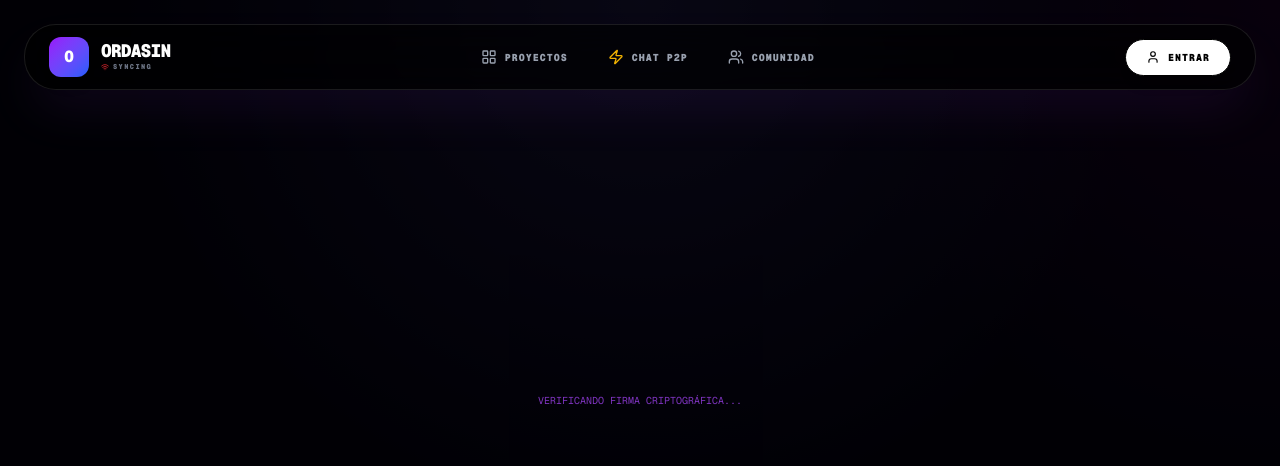
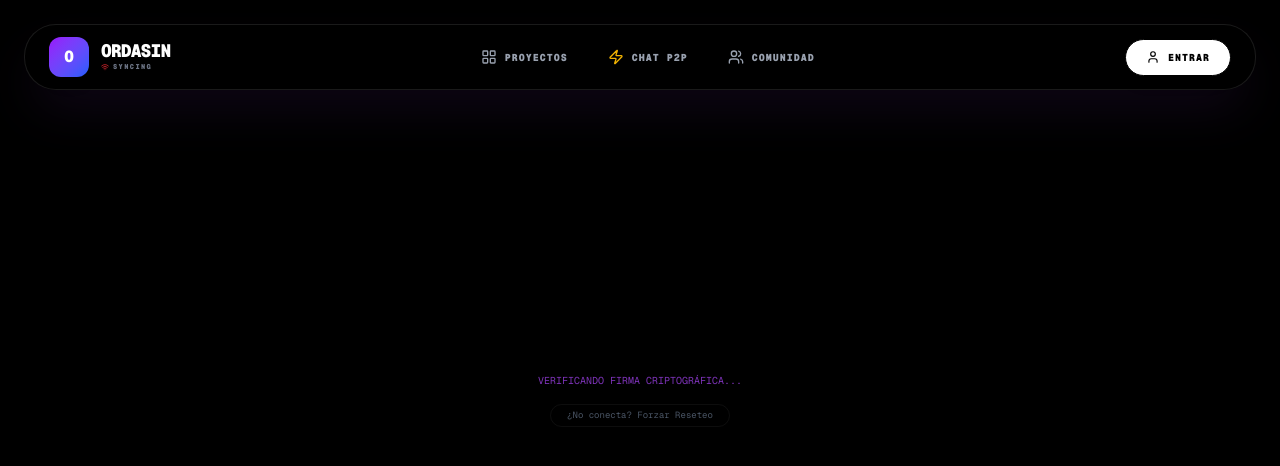
Before and after one commit to ordasin/hub-online, a Next.js app: page /admin in a window 1280 px wide. Shown: the top 466 px of the page. Built offline with nearby package versions, Linux system fonts and the light colour scheme.

Commit message:
Admin: Add emergency network reset button

```diff
--- a/src/app/admin/page.tsx
+++ b/src/app/admin/page.tsx
@@ -98,7 +98,18 @@ export default function AdminPage() {
     }
   }
 
-  if (isAdmin === null) return <div className="min-h-screen bg-black flex items-center justify-center font-mono text-purple-500 uppercase text-[10px] animate-pulse">Verificando Firma Criptográfica...</div>;
+  const forceReconnect = () => {
+    localStorage.clear();
+    sessionStorage.clear();
+    window.location.reload();
+  };
+
+  if (isAdmin === null) return (
+    <div className="min-h-screen bg-black flex flex-col items-center justify-center font-mono space-y-4">
+      <div className="text-purple-500 uppercase text-[10px] animate-pulse">Verificando Firma Criptográfica...</div>
+      <button onClick={forceReconnect} className="text-[9px] text-gray-600 hover:text-white border border-white/5 px-4 py-1 rounded-full">¿No conecta? Forzar Reseteo</button>
+    </div>
+  );
   if (isAdmin === false) return <div className="min-h-screen bg-black text-red-500 flex items-center justify-center font-black p-10 text-center uppercase tracking-widest">Acceso Denegado: Identidad no Autorizada</div>;
 
   return (
--- a/src/app/layout.tsx
+++ b/src/app/layout.tsx
@@ -20,11 +20,11 @@ export default function RootLayout({ children }: { children: React.ReactNode })
     <html lang="es">
       <head>
         <Script
-          src="https://cdn.jsdelivr.net/npm/gun/gun.js"
+          src="https://unpkg.com/gun/gun.js"
           strategy="beforeInteractive"
         />
         <Script
-          src="https://cdn.jsdelivr.net/npm/gun/sea.js"
+          src="https://unpkg.com/gun/sea.js"
           strategy="beforeInteractive"
         />
       </head>
```
